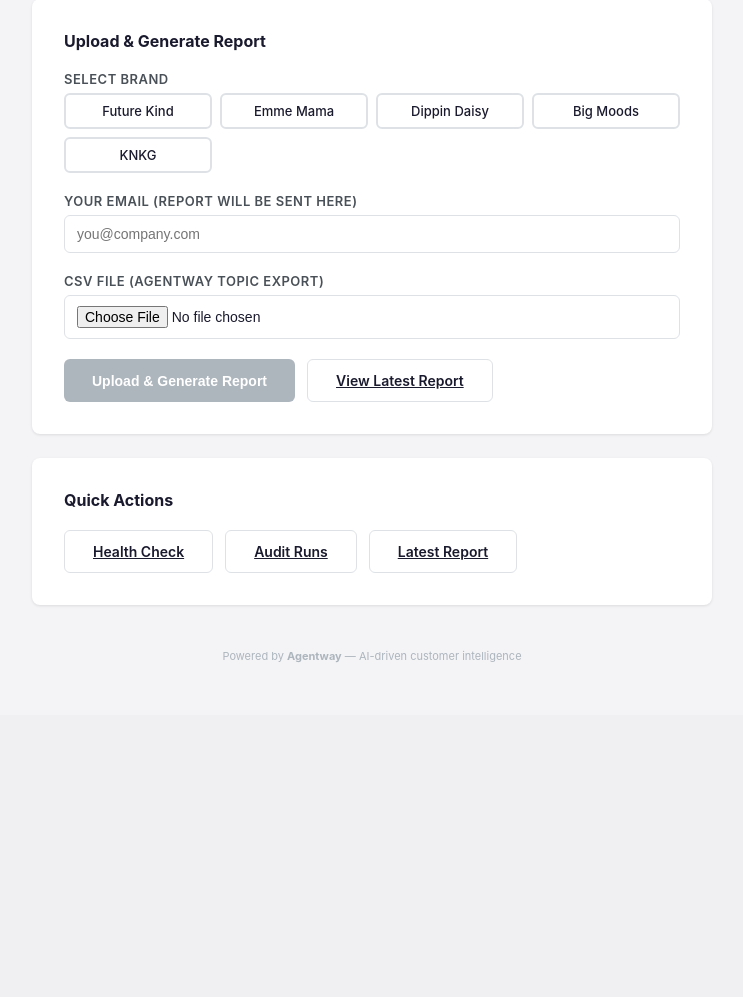
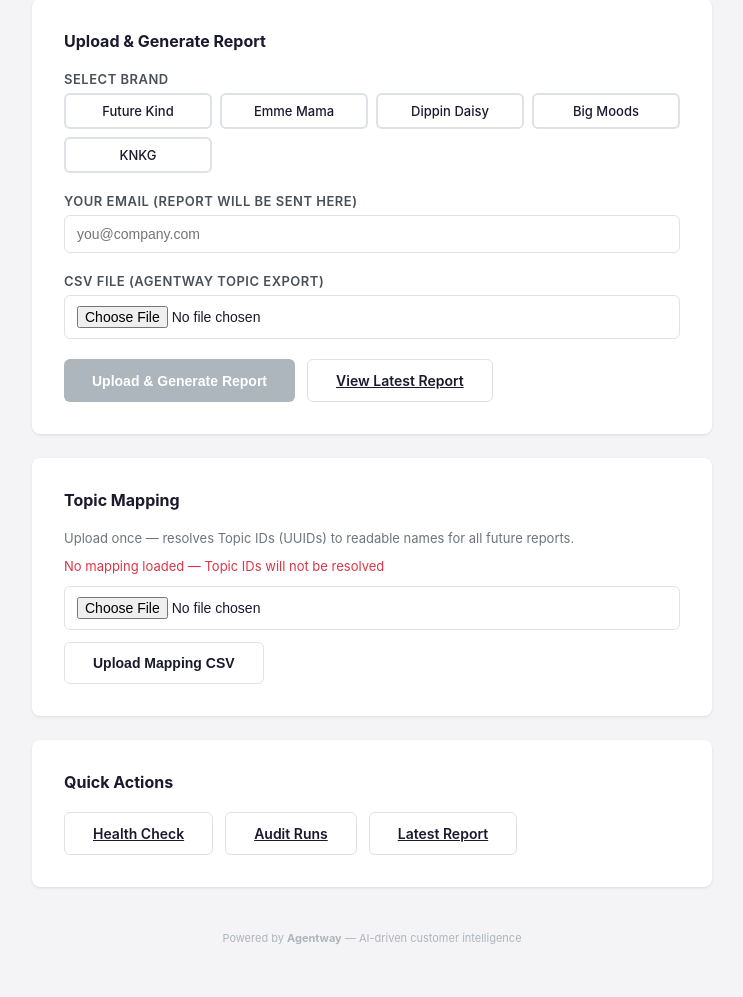
Before and after one commit to sabeenster/customer-insights, a FastAPI app: page / in a window 1280 px wide. Shown: the part 125-1122 px from the top of the page, without its empty margins (268-1011 px from the left). Before the commit the page ends 787 px from the top, so only its background shows below. Run offline with FastAPI, Linux system fonts and the light colour scheme.

Commit message:
Add topic UUID→name mapping for dashboard CSV resolution
- New /upload/topic-mapping endpoint: upload Beekeeper CSV (id, name, description)
- Mapping stored persistently in audit_logs/topic_mapping.json
- Dashboard CSV parser auto-resolves Topic IDs to readable names
- Web UI shows mapping status + upload section
- Upload mapping once, resolves for all future dashboard CSVs

Co-Authored-By: Claude Opus 4.6 (1M context) <noreply@anthropic.com>

```diff
--- a/agentway_client.py
+++ b/agentway_client.py
@@ -30,6 +30,61 @@ log = logging.getLogger("insights.agentway")
 # Path where uploaded CSV or latest data is stored
 DATA_DIR = os.path.join(os.path.dirname(__file__), "audit_logs")
 AGENTWAY_DATA_PATH = os.path.join(DATA_DIR, "agentway_latest.json")
+TOPIC_MAP_PATH = os.path.join(DATA_DIR, "topic_mapping.json")
+
+# In-memory topic UUID → name mapping
+_topic_map: dict[str, dict] = {}
+
+
+def load_topic_mapping() -> dict[str, dict]:
+    """Load topic UUID → name mapping from disk."""
+    global _topic_map
+    if _topic_map:
+        return _topic_map
+    if os.path.exists(TOPIC_MAP_PATH):
+        with open(TOPIC_MAP_PATH) as f:
+            _topic_map = json.load(f)
+        log.info(f"Topic mapping loaded: {len(_topic_map)} topics")
+    return _topic_map
+
+
+def save_topic_mapping_csv(csv_content: str) -> dict:
+    """
+    Parse and save a topic mapping CSV (id, name, description).
+    Returns summary stats.
+    """
+    global _topic_map
+    reader = csv.DictReader(io.StringIO(csv_content))
+    mapping = {}
+    for row in reader:
+        cleaned = {k.strip().lower(): (v.strip() if v else "") for k, v in row.items()}
+        topic_id = cleaned.get("id", "").strip()
+        name = cleaned.get("name", "").strip()
+        if topic_id and name:
+            mapping[topic_id] = {
+                "name": name,
+                "description": cleaned.get("description", ""),
+            }
+    if mapping:
+        os.makedirs(DATA_DIR, exist_ok=True)
+        with open(TOPIC_MAP_PATH, "w") as f:
+            json.dump(mapping, f)
+        _topic_map = mapping
+        log.info(f"Topic mapping saved: {len(mapping)} topics")
+    return {"topics_loaded": len(mapping)}
+
+
+def resolve_topic_ids(topic_ids: list[str]) -> list[dict]:
+    """Resolve topic UUIDs to human-readable names using the loaded mapping."""
+    mapping = load_topic_mapping()
+    if not mapping:
+        return []
+    resolved = []
+    for tid in topic_ids:
+        entry = mapping.get(tid)
+        if entry:
+            resolved.append({"name": entry["name"], "description": entry.get("description", "")})
+    return resolved
 
 
 def _detect_csv_format(headers: list[str]) -> str:
@@ -162,21 +217,22 @@ def parse_csv(csv_content: str) -> list[dict]:
         return parse_topics_csv(csv_content)
     else:
         # Insights/dashboard upload: has Topic Summary (rich) + Topic IDs (UUIDs)
-        # Topic IDs are UUIDs, not human-readable names — so don't use them as topics.
-        # Instead, mark these tickets as having summaries for Claude to analyze directly.
         insights = parse_insights_csv(csv_content)
         tickets = []
         for fid, data in insights.items():
+            # Resolve Topic IDs to human-readable names using mapping
+            topic_ids = data.get("topic_ids", [])
+            topics = resolve_topic_ids(topic_ids) if topic_ids else []
             tickets.append({
                 "friendly_id": fid,
                 "status": data.get("status"),
                 "topic_summary": data.get("topic_summary"),
                 "first_message_at": data.get("first_message_at"),
                 "latest_activity": data.get("latest_activity"),
-                "topics": [],  # No structured topic names — Claude will identify themes from summaries
-                "_has_topic_ids": bool(data.get("topic_ids")),
-                "_source": "insights_dashboard",
+                "topics": topics,  # Resolved names if mapping loaded, else empty
             })
+        resolved_count = sum(1 for t in tickets if t["topics"])
+        log.info(f"Dashboard CSV: {len(tickets)} tickets, {resolved_count} with resolved topics")
         return tickets
 
 
--- a/server.py
+++ b/server.py
@@ -23,7 +23,7 @@ from fastapi.responses import HTMLResponse, JSONResponse
 
 from config import PORT, DEFAULT_LOOKBACK_DAYS
 from shopify_client import ShopifyClient
-from agentway_client import parse_csv, merge_datasets, save_data, get_agentway_metrics, compute_support_metrics
+from agentway_client import parse_csv, merge_datasets, save_data, get_agentway_metrics, compute_support_metrics, save_topic_mapping_csv, load_topic_mapping
 from richpanel_client import parse_richpanel_csv, compute_richpanel_metrics
 from analysis_engine import AnalysisEngine
 from report_builder import build_report
@@ -358,6 +358,38 @@ async def upload_richpanel_csv(file: UploadFile = File(...)):
     }
 
 
+@app.post("/upload/topic-mapping")
+async def upload_topic_mapping(file: UploadFile = File(...)):
+    """
+    Upload a topic UUID → name mapping CSV (columns: id, name, description).
+    Export from Beekeeper: SELECT id, name, description FROM ticket_topics WHERE ...
+    This mapping is stored persistently and used to resolve Topic IDs in dashboard CSVs.
+    """
+    content = await file.read()
+    csv_text = content.decode("utf-8-sig")
+    result = save_topic_mapping_csv(csv_text)
+    if result["topics_loaded"] == 0:
+        return JSONResponse(
+            {"error": "No topics found. CSV must have columns: id, name, description"},
+            status_code=400,
+        )
+    return {
+        "status": "accepted",
+        "topics_loaded": result["topics_loaded"],
+        "message": "Topic mapping saved. Future dashboard CSV uploads will auto-resolve Topic IDs to names.",
+    }
+
+
+@app.get("/topic-mapping/status")
+async def topic_mapping_status():
+    """Check if a topic mapping is loaded."""
+    mapping = load_topic_mapping()
+    return {
+        "loaded": bool(mapping),
+        "topic_count": len(mapping),
+    }
+
+
 if __name__ == "__main__":
     import uvicorn
     uvicorn.run(app, host="0.0.0.0", port=PORT)
--- a/templates/upload.html
+++ b/templates/upload.html
@@ -179,6 +179,16 @@
       <div class="status" id="status"></div>
     </div>
 
+    <!-- Topic Mapping -->
+    <div class="card">
+      <h2>Topic Mapping</h2>
+      <p style="font-size:13px;color:#6c757d;margin-bottom:12px;">Upload once — resolves Topic IDs (UUIDs) to readable names for all future reports.</p>
+      <div style="display:flex;align-items:center;gap:12px;" id="mappingStatus"></div>
+      <input type="file" id="mappingFile" accept=".csv" style="margin:12px 0;">
+      <button class="btn btn-secondary" onclick="uploadMapping()">Upload Mapping CSV</button>
+      <div class="status" id="mappingStatusMsg"></div>
+    </div>
+
     <!-- Quick Actions -->
     <div class="card">
       <h2>Quick Actions</h2>
@@ -263,6 +273,46 @@
 
       btn.disabled = false;
     }
+
+    // Topic mapping
+    async function checkMappingStatus() {
+      try {
+        const resp = await fetch('/topic-mapping/status');
+        const data = await resp.json();
+        const el = document.getElementById('mappingStatus');
+        if (data.loaded) {
+          el.innerHTML = '<span style="color:#28a745;font-weight:600;">Loaded: ' + data.topic_count + ' topics</span>';
+        } else {
+          el.innerHTML = '<span style="color:#dc3545;font-size:13px;">No mapping loaded — Topic IDs will not be resolved</span>';
+        }
+      } catch(e) {}
+    }
+    checkMappingStatus();
+
+    async function uploadMapping() {
+      const file = document.getElementById('mappingFile').files[0];
+      if (!file) return;
+      const statusEl = document.getElementById('mappingStatusMsg');
+      statusEl.className = 'status loading';
+      statusEl.innerHTML = '<span class="spinner"></span> Uploading mapping...';
+      try {
+        const fd = new FormData();
+        fd.append('file', file);
+        const resp = await fetch('/upload/topic-mapping', { method: 'POST', body: fd });
+        const data = await resp.json();
+        if (resp.ok) {
+          statusEl.className = 'status success';
+          statusEl.textContent = data.topics_loaded + ' topics loaded. All future reports will use this mapping.';
+          checkMappingStatus();
+        } else {
+          statusEl.className = 'status error';
+          statusEl.textContent = data.error || 'Upload failed';
+        }
+      } catch(e) {
+        statusEl.className = 'status error';
+        statusEl.textContent = 'Error: ' + e.message;
+      }
+    }
   </script>
 </body>
 </html>
```
